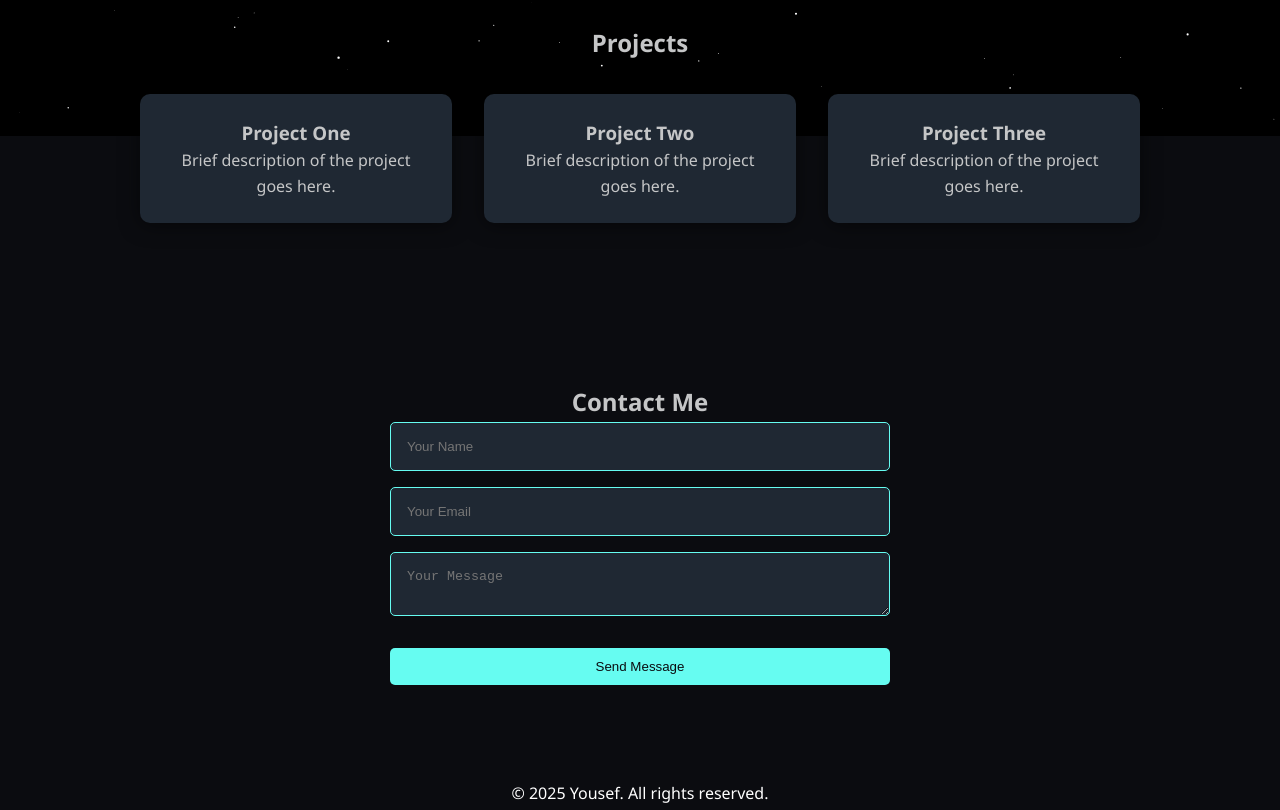
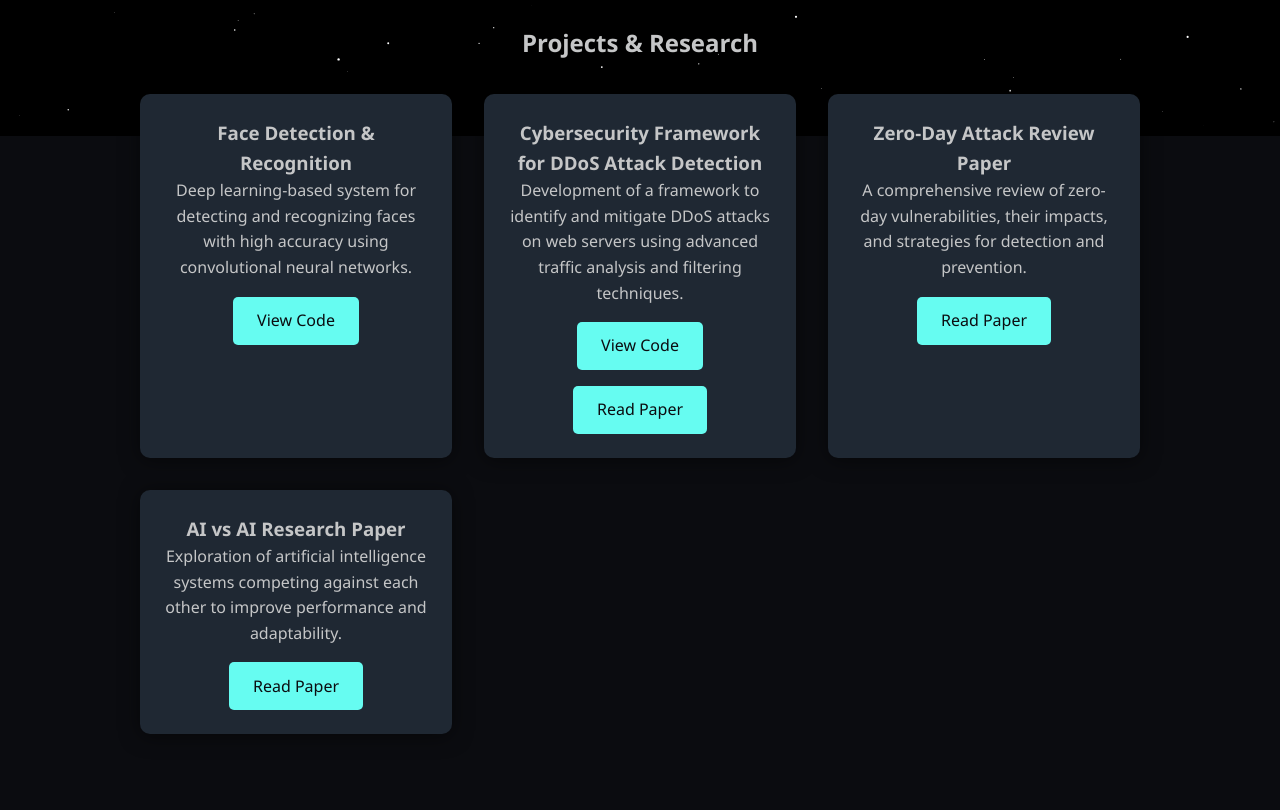
Before and after one commit to yusefxo/yusf_portfolio, a plain HTML site: page index.html in a window 1280 px wide. Shown: the part 664-1474 px from the top of the page. Drawn offline with Linux system fonts and the light colour scheme.

Commit message:
Update Projects section with real projects and papers

```diff
--- a/index.html
+++ b/index.html
@@ -44,23 +44,38 @@
 
   <section id="projects" class="section projects fade-in">
   <div class="container">
-      <h2>Projects</h2>
+    <h2>Projects & Research</h2>
     <div class="project-grid">
+
       <div class="project-card">
-          <h3>Project One</h3>
-          <p>Brief description of the project goes here.</p>
+        <h3>Face Detection & Recognition</h3>
+        <p>Deep learning-based system for detecting and recognizing faces with high accuracy using convolutional neural networks.</p>
+        <a href="https://github.com/yusefxo/face-detection-project" target="_blank" class="btn">View Code</a>
       </div>
+
       <div class="project-card">
-          <h3>Project Two</h3>
-          <p>Brief description of the project goes here.</p>
+        <h3>Cybersecurity Framework for DDoS Attack Detection</h3>
+        <p>Development of a framework to identify and mitigate DDoS attacks on web servers using advanced traffic analysis and filtering techniques.</p>
+        <a href="https://github.com/yusefxo/ddos-framework" target="_blank" class="btn">View Code</a>
+        <a href="https://youruniversity.edu/thesis/ddos-framework" target="_blank" class="btn">Read Paper</a>
       </div>
+
       <div class="project-card">
-          <h3>Project Three</h3>
-          <p>Brief description of the project goes here.</p>
+        <h3>Zero-Day Attack Review Paper</h3>
+        <p>A comprehensive review of zero-day vulnerabilities, their impacts, and strategies for detection and prevention.</p>
+        <a href="https://youruniversity.edu/papers/zero-day-review.pdf" target="_blank" class="btn">Read Paper</a>
       </div>
+
+      <div class="project-card">
+        <h3>AI vs AI Research Paper</h3>
+        <p>Exploration of artificial intelligence systems competing against each other to improve performance and adaptability.</p>
+        <a href="https://youruniversity.edu/papers/ai-vs-ai.pdf" target="_blank" class="btn">Read Paper</a>
+      </div>
+
     </div>
   </div>
 </section>
+
 
   <section id="contact" class="section contact fade-in">
     <div class="container">
```
Lines whose indentation alone changed are shown as unchanged.
